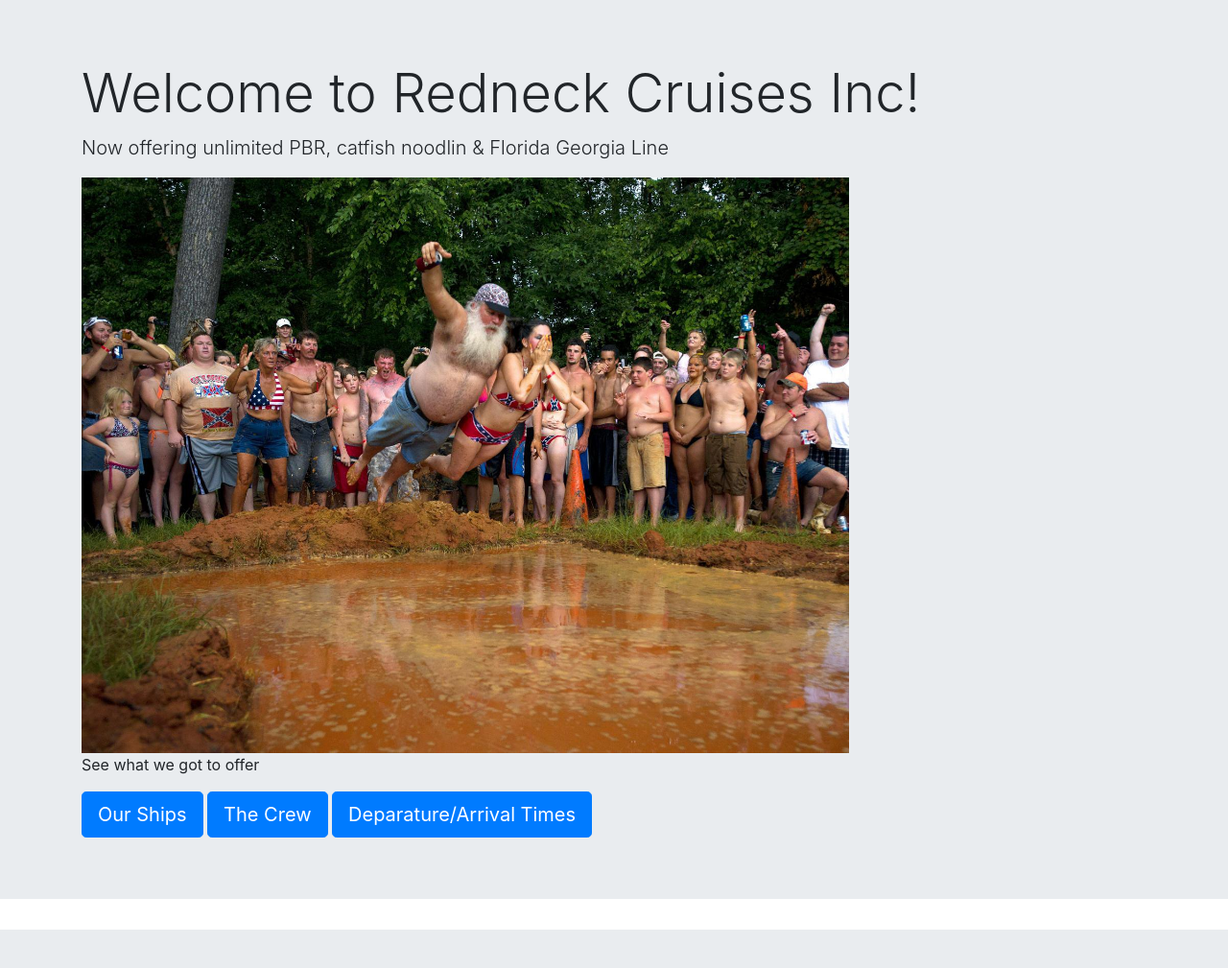
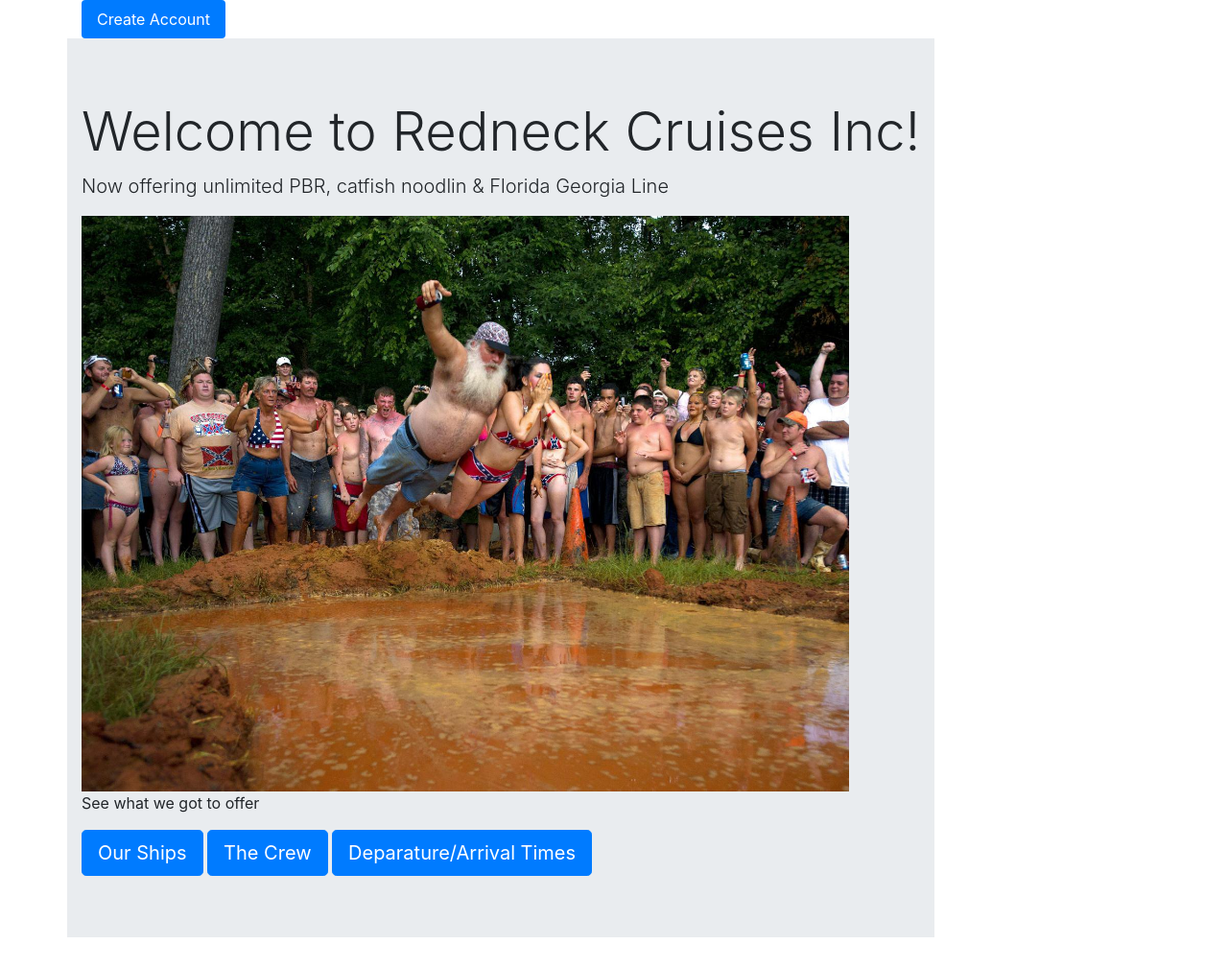
Before and after one commit to Maxberman3/cs50project0, a Flask app: page / in a window 1280 px wide. Shown: the whole page at 96% size. Before the commit the page ends 969 px from the top, so only its background shows below. Run offline with Flask 2, Linux system fonts and the light colour scheme; some libraries are stand-ins or nearby versions.

Commit message:
db now tracks new accounts

```diff
--- a/app.py
+++ b/app.py
@@ -1,13 +1,17 @@
-from flask import Flask,render_template
-#import os
-#from sqlalchemy import create_engine
-#from sqlalchemy.orm import scoped_session,sessionmaker
-
-"""engine = create_engine(os.getenv("postgres://bcdopqkuuoevky:509345ac532d766ae2c8d8\
-09d619bbed3cb2360b468d37cdad59c81793feb837@ec2-23-23-242-163.compute-1.amazonaws.com:5432/dcc19vkphh1oms"))
-db = scoped_session(sessionmaker(bind=engine))"""
+from flask import Flask,render_template,session,request
+from flask_session import Session
+import os
+#from flask_sqlalchemy import SQLAlchemy
+from sqlalchemy import create_engine
+#from sqlalchemy.orm import scoped_session, sessionmaker
 
 app=Flask(__name__)
+engine=create_engine('postgres://bcdopqkuuoevky:509345ac532d766ae2c8d809d619bbed3cb2360b468d37cdad59c81793feb837@ec2-23-23-242-163.compute-1.amazonaws.com:5432/dcc19vkphh1oms')
+db=engine.connect()
+#app.config['SQLALCHEMY_DATABASE_URI']='postgres://bcdopqkuuoevky:509345ac532d766ae2c8d809d619bbed3cb2360b468d37cdad59c81793feb837@ec2-23-23-242-163.compute-1.amazonaws.com:5432/dcc19vkphh1oms'
+#db=SQLAlchemy(app)
+
+Session(app)
 
 @app.route("/")
 def mainpage():
@@ -21,3 +25,20 @@ def crewpage():
 @app.route("/page4.html")
 def timespage():
     return render_template("page4.html")
+@app.route("/createaccount.html", methods=['GET','POST'])
+def createaccountpage():
+    return render_template("createaccount.html")
+@app.route("/testcreation" ,methods=['GET','POST'])
+def testcreation():
+    username=request.form.get("username")
+    password=request.form.get("passcode")
+    #print('form requests were accepted', file=std.out)
+    testresults=db.execute("SELECT * FROM users WHERE username= '"+username+"' AND password= '"+password +"';").fetchall()
+    #print('got past fetch',file=std.out)
+    if len(testresults) == 0:
+        #print('got past rowcount test, success',file=std.out)
+        db.execute("INSERT INTO users (username,password) VALUES ('"+username+"','"+password+"');")
+        return 'success! this username has not been taken'
+    else:
+        #print('got past rowcount test, fail',file=std.out)
+        return 'fail! this username has already been taken'
--- a/templates/createaccount.html
+++ b/templates/createaccount.html
@@ -12,7 +12,7 @@
 </head>
 <body>
 <form action="{{url_for('testcreation')}}" method="post">
-Enter user name between 5-12 characters: </br>
+Enter user name between 5-16 characters: </br>
 <input type= "text" name= "username" placeholder="daleearnhardt4jesus@gmail.com"></br>
 Enter password between 5-16 characters: </br>
 <input type= "password" name="passcode"><br>
--- a/templates/pag1.html
+++ b/templates/pag1.html
@@ -10,6 +10,17 @@
 <title>Redneck Cruises Incorporated</title>
 </head>
 <body>
+  <div class="container">
+    <div class="row">
+      <div class="col">
+        <ul class="nav nav-pills">
+          <li class="nav-item">
+            <a class="nav-link active" href="createaccount.html">Create Account</a>
+          </li>
+        </ul>
+      </div>
+    </div>
+    <div class="row">
 <div class="jumbotron jumbotron-fluid">
   <div class="container">
     <h1 class="display-4">Welcome to Redneck Cruises Inc!</h1>
@@ -21,5 +32,5 @@
     <a class="btn btn-primary btn-lg" href="page4.html" role="button">Deparature/Arrival Times</a>
   </div>
 </div>
-</body>
+</div>
 </html>
```
